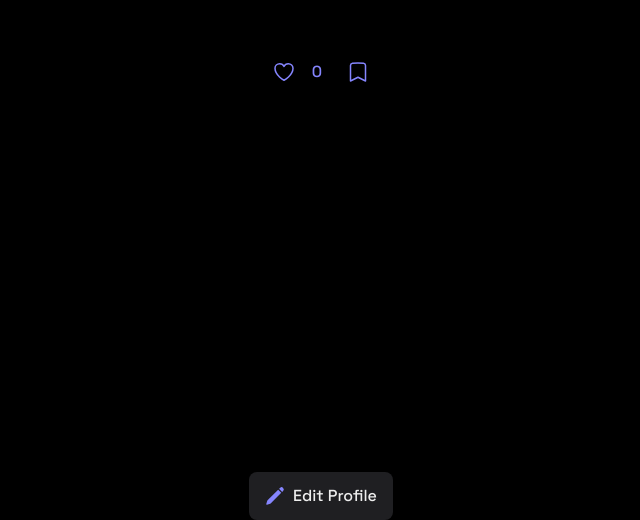
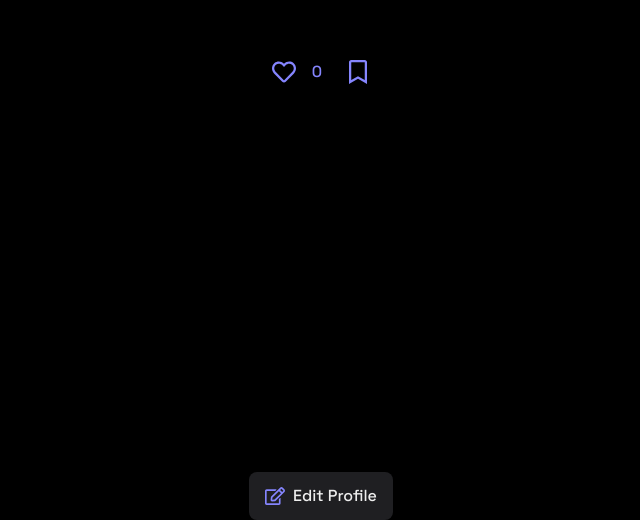
Before and after one commit to zahra-arfnia/minigram, a React (Vite) app: page / in a window 1280 px wide. Shown: the part 564-1084 px from the top of the page, without its empty margins (319-959 px from the left). Built offline with nearby package versions, Linux system fonts and the light colour scheme.

Commit message:
edit icon

```diff
--- a/src/components/IconButton.jsx
+++ b/src/components/IconButton.jsx
@@ -1,9 +1,5 @@
-
 import React, { useState } from 'react';
-import { HeartIcon as HeartOutline } from '@heroicons/react/24/outline';
-import { HeartIcon as HeartSolid } from '@heroicons/react/24/solid';
-import { BookmarkIcon as BookmarkOutline } from '@heroicons/react/24/outline';
-import { BookmarkIcon as BookmarkSolid } from '@heroicons/react/24/solid';
+import { FaHeart, FaRegHeart, FaBookmark, FaRegBookmark} from 'react-icons/fa';
 
 const IconButton = ({ iconType, activeColor, inactiveColor }) => {
   const [active, setActive] = useState(false);
@@ -13,8 +9,8 @@ const IconButton = ({ iconType, activeColor, inactiveColor }) => {
   };
 
   const icons = {
-    like: { active: <HeartSolid className="h-6 w-6 " />, inactive: <HeartOutline className="h-6 w-6 text-purple" /> },
-    save: { active: <BookmarkSolid className="h-6 w-6" />, inactive: <BookmarkOutline className="h-6 w-6 text-purple" /> },
+    like: { active: <FaHeart className="h-6 w-6 " />, inactive: <FaRegHeart className="h-6 w-6 text-purple" /> },
+    save: { active: <FaBookmark className="h-6 w-6" />, inactive: <FaRegBookmark className="h-6 w-6 text-purple" /> },
   };
 
   return (
--- a/src/components/TestButton.jsx
+++ b/src/components/TestButton.jsx
@@ -1,9 +1,10 @@
 import React from 'react'
 import Button from "./Button";
-import { PencilIcon } from '@heroicons/react/24/solid'
+// import { PencilIcon } from '@heroicons/react/24/solid'
 import EditProfile from './EditProfile'
 import IconButton from "./IconButton";
 
+import { FaRegEdit  } from 'react-icons/fa';
 
 export default function TestButton() {
   return (
@@ -63,7 +64,7 @@ export default function TestButton() {
 <div className="flex justify-center items-center ">
       <EditProfile
         label="Edit Profile"
-        icon={PencilIcon}
+        icon={FaRegEdit}
         color="bg-strongGray"
         textColor="text-white"
         onClick
@@ -73,6 +74,7 @@ export default function TestButton() {
 
 
 
+
     </>
   )
 }
```
Also changed, not shown: src/components/EditProfile.jsx (line endings or trailing spaces).
